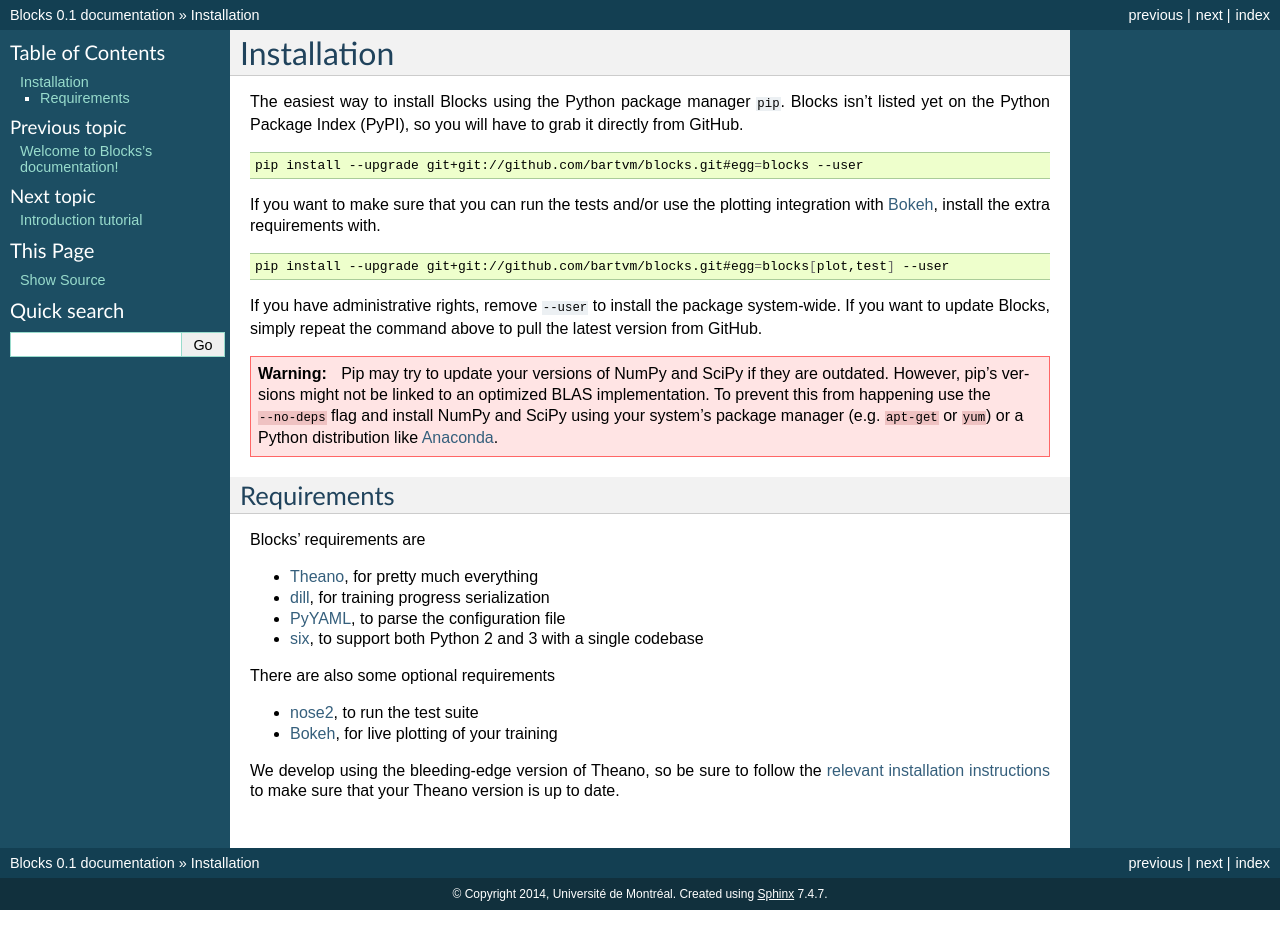
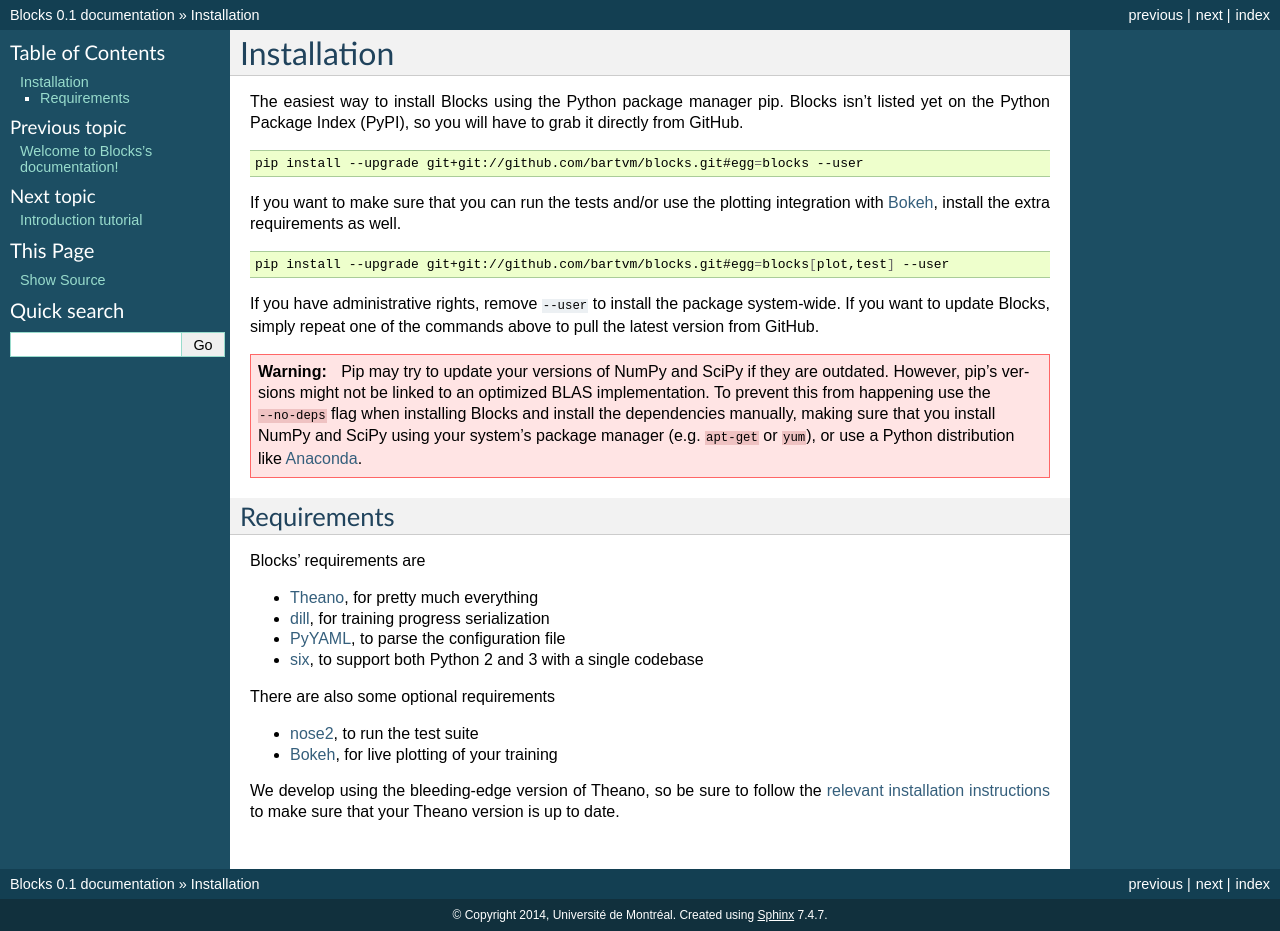
Before and after one commit to mila-iqia/blocks, a Sphinx documentation site: the page built from docs/setup.rst, in a window 1280 px wide. Built offline with Sphinx 7.4.7, drawn with Linux system fonts in a browser that asks for light colours; before the commit the page ends 910 px from its top, so only the background shows below that.

Commit message:
More editing

```diff
--- a/docs/setup.rst
+++ b/docs/setup.rst
@@ -1,31 +1,32 @@
 Installation
 ============
-The easiest way to install Blocks using the Python package manager ``pip``.
-Blocks isn't listed yet on the Python Package Index (PyPI), so you will have to
-grab it directly from GitHub.
+The easiest way to install Blocks using the Python package manager pip.  Blocks
+isn't listed yet on the Python Package Index (PyPI), so you will have to grab
+it directly from GitHub.
 
 .. code-block:: bash
 
    pip install --upgrade git+git://github.com/bartvm/blocks.git#egg=blocks --user
 
 If you want to make sure that you can run the tests and/or use the plotting
-integration with Bokeh_, install the extra requirements with.
+integration with Bokeh_, install the extra requirements as well.
 
 .. code-block:: bash
 
    pip install --upgrade git+git://github.com/bartvm/blocks.git#egg=blocks[plot,test] --user
 
 If you have administrative rights, remove ``--user`` to install the package
-system-wide. If you want to update Blocks, simply repeat the command above to
-pull the latest version from GitHub.
+system-wide. If you want to update Blocks, simply repeat one of the commands
+above to pull the latest version from GitHub.
 
 .. warning::
 
    Pip may try to update your versions of NumPy and SciPy if they are outdated.
    However, pip's versions might not be linked to an optimized BLAS
    implementation. To prevent this from happening use the ``--no-deps`` flag
-   and install NumPy and SciPy using your system's package manager (e.g.
-   ``apt-get`` or ``yum``) or a Python distribution like Anaconda_.
+   when installing Blocks and install the dependencies manually, making sure
+   that you install NumPy and SciPy using your system's package manager (e.g.
+   ``apt-get`` or ``yum``), or use a Python distribution like Anaconda_.
 
 Requirements
 ------------
```
